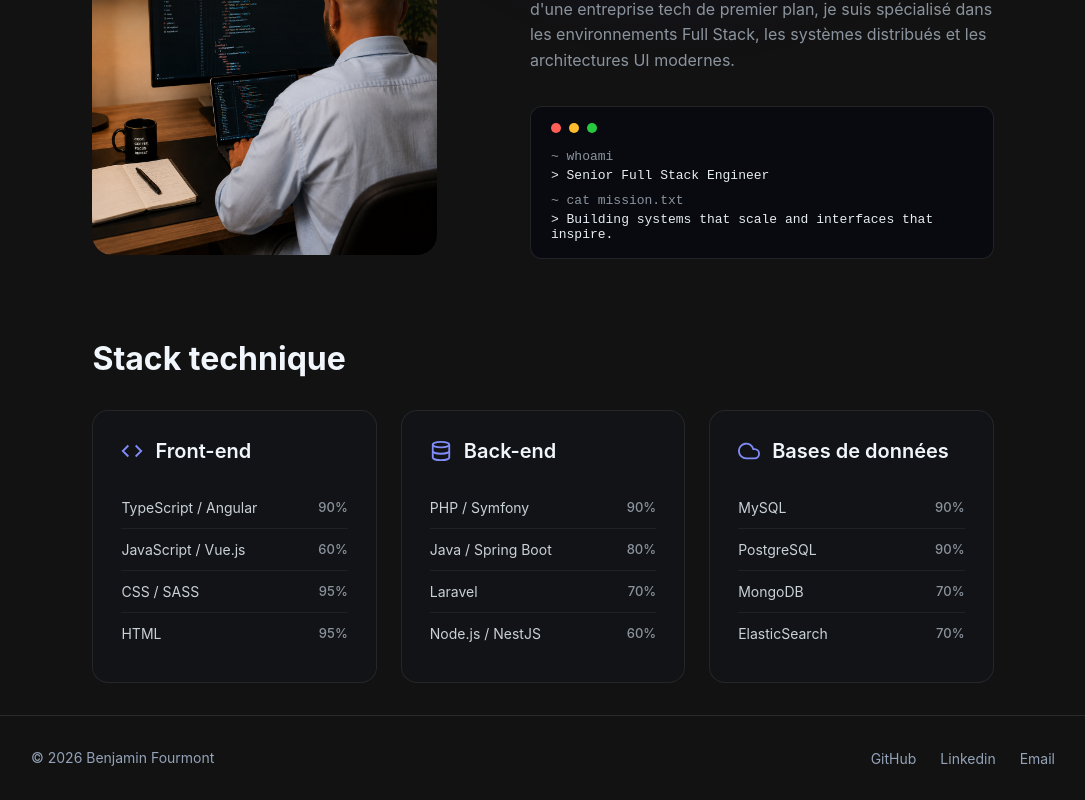
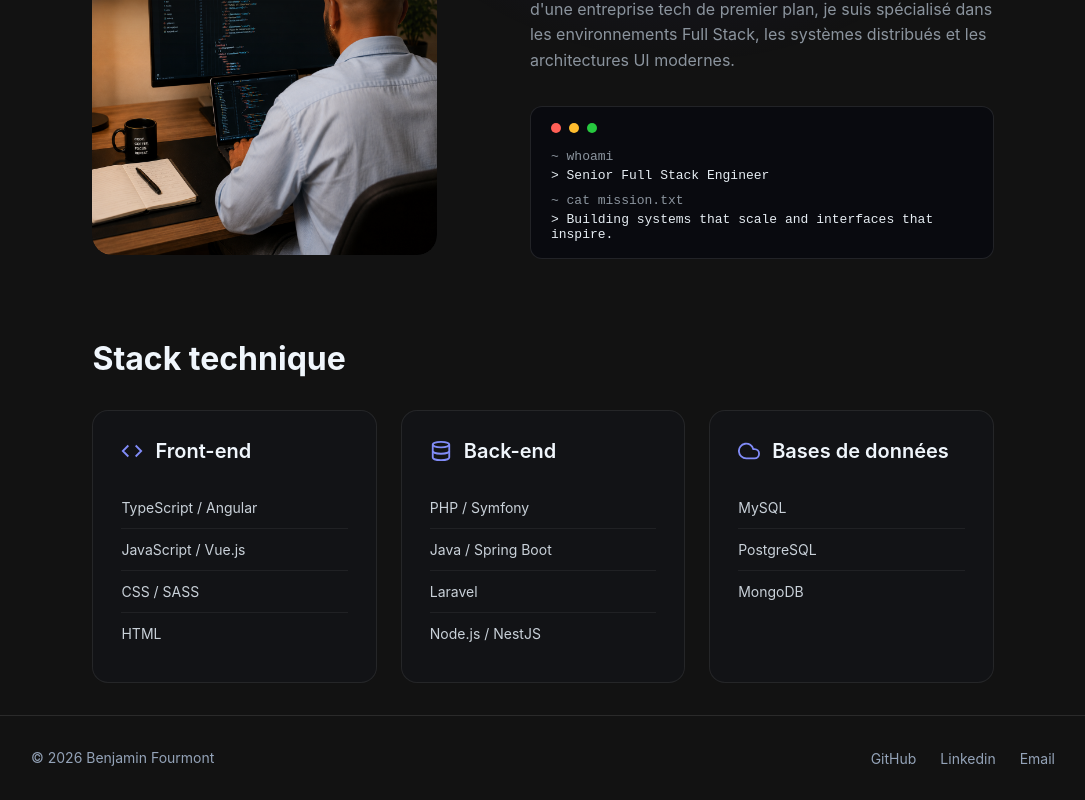
Before and after one commit to itsbenjxx/portfolio, an Angular app in the folder front/: page /about in a window 1280 px wide. Shown: the part 412-1212 px from the top of the page, without its empty margins (97-1182 px from the left). Built offline with nearby package versions, Linux system fonts and the light colour scheme.

Commit message:
on enlève le score par stack

```diff
--- a/front/src/app/about/about.html
+++ b/front/src/app/about/about.html
@@ -70,7 +70,7 @@
             @for (skill of category.skills; track skill.name) {
               <li class="skill-item">
                 <span class="skill-name">{{ skill.name }}</span>
-                <span class="skill-level">{{ skill.level }}</span>
+<!--                <span class="skill-level">{{ skill.level }}</span>-->
               </li>
             }
           </ul>
--- a/front/src/app/about/about.ts
+++ b/front/src/app/about/about.ts
@@ -47,7 +47,7 @@ export class About {
         { name: 'MySQL', level: '90%' },
         { name: 'PostgreSQL', level: '90%' },
         { name: 'MongoDB', level: '70%' },
-        { name: 'ElasticSearch', level: '70%' },
+        // { name: 'ElasticSearch', level: '70%' },
       ]
     }
   ];
```
